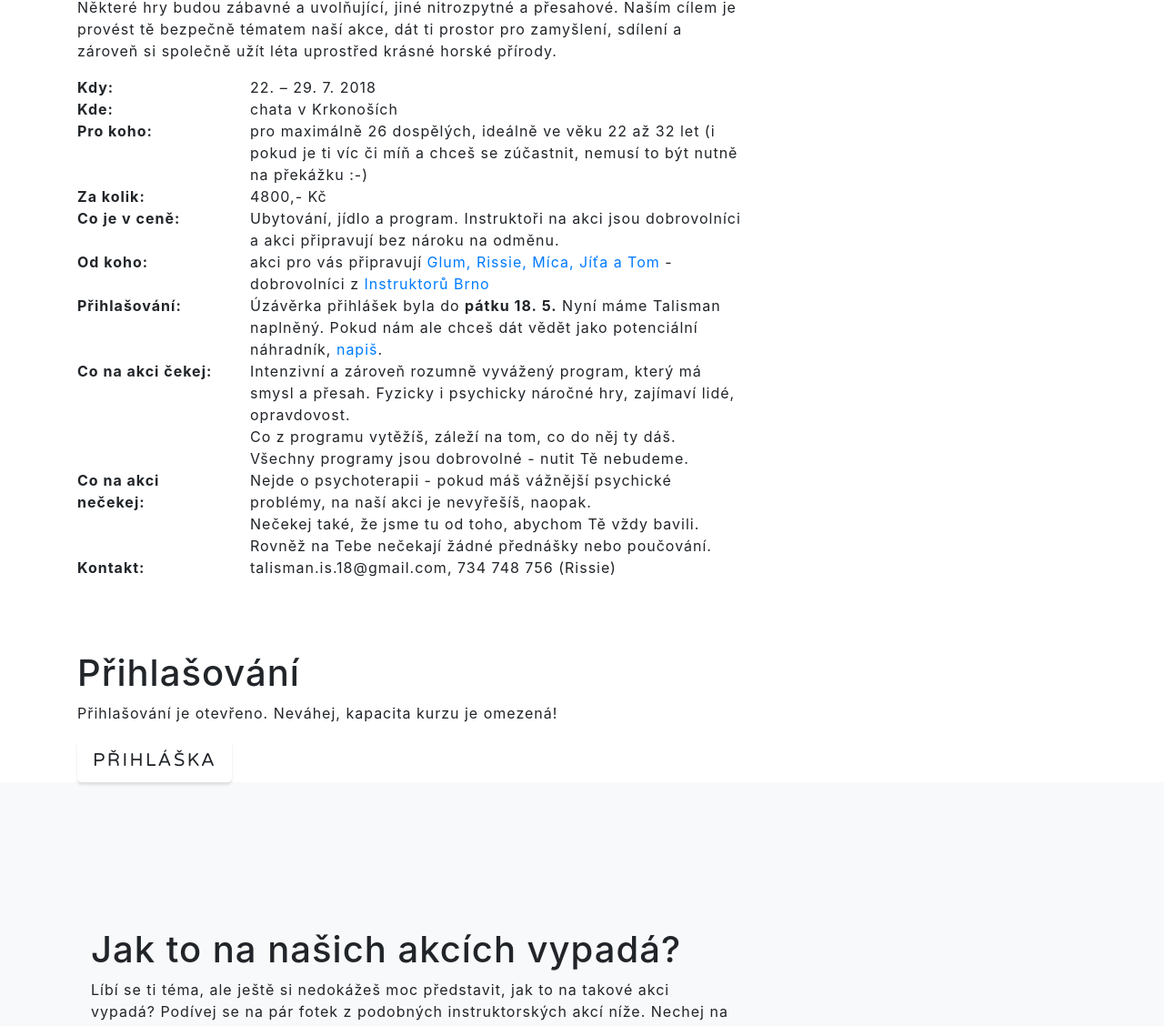
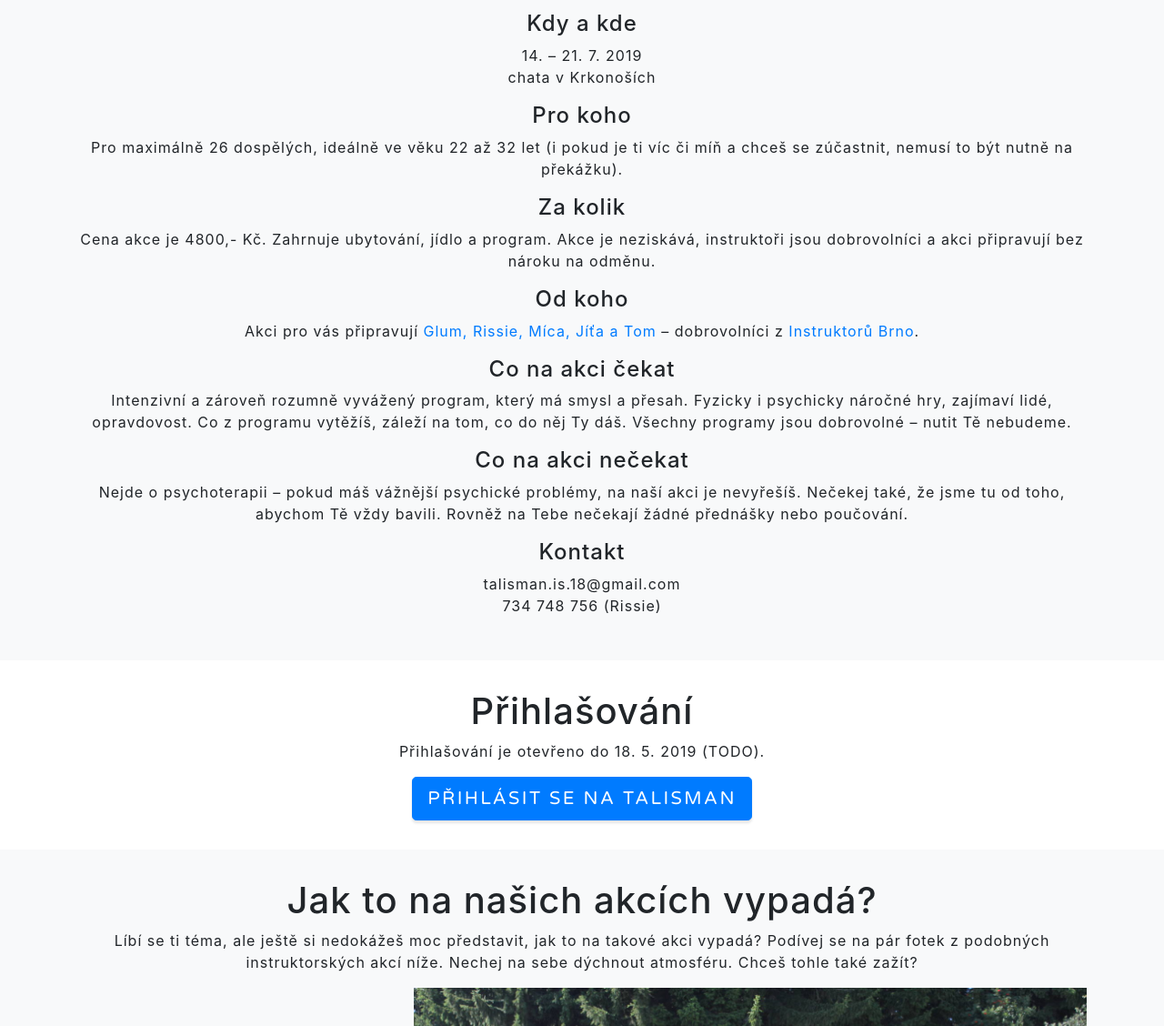
Before and after one commit to effa/zazitkovka-web, a website with bundled scripts: page index.html in a window 1280 px wide. Shown: the part 2410-3538 px from the top of the page at 91% size. Built offline with nearby package versions, Linux system fonts and the light colour scheme.

Commit message:
Improve styling

```diff
--- a/css/grayscale.css
+++ b/css/grayscale.css
@@ -180,37 +180,6 @@
   margin-bottom: 2rem;
 }
 
-.projects-section {
-  padding: 10rem 0;
-}
-
-.projects-section .featured-text {
-  padding: 2rem;
-}
-
-@media (min-width: 992px) {
-  .projects-section .featured-text {
-    padding: 0 0 0 2rem;
-    border-left: 0.5rem solid #1d9b6c;
-  }
-}
-
-.projects-section .project-text {
-  padding: 3rem;
-  font-size: 90%;
-}
-
-@media (min-width: 992px) {
-  .projects-section .project-text {
-    padding: 5rem;
-  }
-  .projects-section .project-text hr {
-    border-color: #1d9b6c;
-    border-width: .25rem;
-    width: 30%;
-  }
-}
-
 
 
 .signup-section {
@@ -236,7 +205,7 @@
 }
 
 .subpage {
-  padding: 5rem 0 0;
+  padding: 2rem 0 2rem 0;
 }
 
 .contact-section {
@@ -324,10 +293,39 @@ footer {
 }
 
 .cover-img-kontakt {
-  background: -webkit-gradient(linear, left top, left bottom, from(rgba(22, 22, 22, 0.1)), color-stop(75%, rgba(22, 22, 22, 0.5)), to(#161616)), url("../img/kontakt.jpg");
-  background: linear-gradient(to bottom, rgba(22, 22, 22, 0.1) 0%, rgba(22, 22, 22, 0.5) 75%, #161616 100%), url("../img/kontakt.jpg");
+  min-height: 35rem;
+  height: 95vh;
+  background: -webkit-gradient(linear, left top, left bottom, from(rgba(22, 22, 22, 0.1)), color-stop(55%, rgba(22, 22, 22, 0.6)), to(#161616)), url("../img/kontakt.jpg");
+  background: linear-gradient(to bottom, rgba(22, 22, 22, 0.1) 0%, rgba(22, 22, 22, 0.6) 55%, #161616 100%), url("../img/kontakt.jpg");
   background-position: center;
   background-repeat: no-repeat;
   background-attachment: scroll;
   background-size: cover;
 }
+
+
+.info-table > .row {
+    margin-bottom: 15px;
+}
+
+.featured-text {
+  padding-top: 30px;
+  padding-bottom: 10px;
+}
+
+
+#footer-sova {
+    float: left;
+    width: 125px;
+    height: 150px;
+    margin: 0 30px 50px 0;
+}
+
+.contact-wrapper {
+  position: relative;
+}
+
+.contact-content-bottom {
+  position: absolute;
+  bottom: 0;
+}
--- a/index.html
+++ b/index.html
@@ -92,7 +92,7 @@
 
 
           <p class="text-white">
-      Talisman je 8 denní zážitková akce pro dospělé na téma životního štěstí naplněná netradičními zážitky, zajímavými aktivitami, novými lidmi, krásnou přírodou Krkonoš, ale i časem na přemýšlení o tvém životě a o tom, co je pro tebe v životě důležité a co tě dělá šťastným/šťastnou.
+      Talisman je osmidenní zážitková akce pro dospělé na téma životního štěstí naplněná netradičními zážitky, zajímavými aktivitami, novými lidmi, krásnou přírodou Krkonoš, ale i časem na přemýšlení o tvém životě a o tom, co je pro tebe v životě důležité a co tě dělá šťastným/šťastnou.
           </p>
           <p class="text-white">
       Čeká tě nabitý týden s partou lidí ve tvém věku. Vyzkoušíš si různé aktivity a hry venku v přírodě i uvnitř. Některé hry budou zábavné a uvolňující, další hodně pohybové či naopak odpočinkové a jiné se zaměří na zamyšlení a poznávání sebe sama. Díky tomu všemu budeš mít šanci zjistit, zda jsi opravdu šťastný/á a jak si dlouhodobé štěstí udržet nebo ho konečně najít.
@@ -109,13 +109,11 @@
   </section>
 
 
-<section id="info" class="container content-section subpage">
-    <div class="row">
-        <div class="col-lg-8 col-lg-offset-2 col-md-10 col-md-offset-1">
-            <div class="section-left-aligned-content">
+<section id="info" class="subpage text-center bg-light">
+  <div class="container">
     <h1>Praktické informace o akci</h1>
     <p>
-                    <b>Talisman</b> je zážitková akce pro dospělé na téma štěstí.
+        <b class="green">Talisman</b> je zážitková akce pro mladé dospělé na téma štěstí.
         Celých 8 dnů věnujeme pestrému programu složenému z her a
         pohybových, tvořivých i zamýšlecích aktivit.
         Některé hry budou zábavné a uvolňující, jiné nitrozpytné a přesahové.
@@ -123,79 +121,86 @@
         dát ti prostor pro zamyšlení, sdílení a zároveň si společně
         užít léta uprostřed krásné horské přírody.
     </p>
-                <div class="info-table">
-                    <div class="row">
-                        <div class="col-md-3"><strong>Kdy:</strong></div>
-                        <div class="col-md-9">22.&nbsp;– 29.&nbsp;7. 2018</div>
-                    </div>
-                    <div class="row">
-                        <div class="col-md-3"><strong>Kde:</strong></div>
-                        <div class="col-md-9">chata v Krkonoších</div>
-                    </div>
-                    <div class="row">
-                        <div class="col-md-3"><strong>Pro koho:</strong></div>
-                        <div class="col-md-9">pro maximálně 26 dospělých, ideálně ve věku 22 až 32 let (i pokud je ti víc či míň a chceš se zúčastnit, nemusí to být nutně na překážku :-)</div>
-                    </div>
-                    <div class="row">
-                        <div class="col-md-3"><strong>Za kolik:</strong></div>
-                        <div class="col-md-9">4800,-&nbsp;Kč</div>
-                    </div>
-                    <div class="row">
-                        <div class="col-md-3"><strong>Co je v ceně:</strong></div>
-                        <div class="col-md-9">Ubytování, jídlo a program. Instruktoři na akci jsou dobrovolníci a akci připravují bez nároku na odměnu.</div>
-                    </div>
-                    <div class="row">
-                        <div class="col-md-3"><strong>Od koho:</strong></div>
-                        <div class="col-md-9">akci pro vás připravují <a title="Tým" href="./?page=tym">Glum, Rissie, Míca, Jíťa a Tom</a> - dobrovolníci z <a href="http://www.instruktori.cz/">Instruktorů Brno</a></div>
-                    </div>
-                    <div class="row">
-                        <div class="col-md-3"><strong>Přihlašování:</strong></div>
-                        <div class="col-md-9">
-                          Úzávěrka přihlášek byla do&nbsp;<strong>pátku 18.&nbsp;5.</strong> Nyní máme Talisman naplněný. Pokud nám ale chceš dát vědět jako potenciální náhradník, <a href="./?page=prihlaska">napiš</a>.
-                        </div>
-                    </div>
-                    <div class="row">
-                        <div class="col-md-3"><strong>Co na akci čekej:</strong></div>
-                        <div class="col-md-9">
-                            Intenzivní a zároveň rozumně vyvážený program, který má smysl a přesah. Fyzicky i psychicky náročné hry,
-                            zajímaví lidé, opravdovost.<br />
-                            Co z programu vytěžíš, záleží na tom, co do něj ty dáš. Všechny programy jsou dobrovolné - nutit Tě nebudeme.
-                        </div>
-                    </div>
-                    <div class="row">
-                        <div class="col-md-3"><strong>Co na akci nečekej:</strong></div>
-                        <div class="col-md-9">
-                            Nejde o psychoterapii - pokud máš vážnější psychické problémy, na naší akci je nevyřešíš, naopak.<br />
-                            Nečekej také, že jsme tu od toho, abychom Tě vždy bavili.<br />
+
+    <h4>
+      Kdy a kde
+    </h4>
+    <p>
+    14.&nbsp;– 21.&nbsp;7. 2019<br/>
+    chata v Krkonoších
+    </p>
+
+    <h4>
+      Pro koho
+    </h4>
+    <p>
+      Pro maximálně 26 dospělých,
+      ideálně ve věku 22 až 32 let
+      (i pokud je ti víc či míň a chceš se zúčastnit, nemusí to být nutně na překážku).
+    </p>
+
+    <h4>
+      Za kolik
+    </h4>
+    <p>
+    Cena akce je 4800,-&nbsp;Kč.
+    Zahrnuje ubytování, jídlo a program.
+    Akce je neziskává, instruktoři jsou dobrovolníci a akci připravují bez nároku na odměnu.
+    </p>
+
+    <h4>
+      Od koho
+    </h4>
+    <p>
+    Akci pro vás připravují <a title="Tým" href="#team">Glum, Rissie, Míca, Jíťa a Tom</a> &ndash; dobrovolníci z <a href="http://www.instruktori.cz/">Instruktorů Brno</a>.
+    </p>
+
+    <h4>
+      Co na akci čekat
+    </h4>
+    <p>
+      Intenzivní a zároveň rozumně vyvážený program, který má smysl a přesah.
+      Fyzicky i psychicky náročné hry,
+      zajímaví lidé, opravdovost.
+      Co z programu vytěžíš, záleží na tom, co do něj Ty dáš. Všechny programy
+      jsou dobrovolné &ndash; nutit Tě nebudeme.
+    </p>
+
+    <h4>
+      Co na akci nečekat
+    </h4>
+    <p>
+      Nejde o psychoterapii &ndash; pokud máš vážnější psychické problémy, na
+      naší akci je nevyřešíš.
+      Nečekej také, že jsme tu od toho, abychom Tě vždy bavili.
       Rovněž na Tebe nečekají žádné přednášky nebo poučování.
-                        </div>
-                    </div>
-                    <div class="row">
-                        <div class="col-md-3"><strong>Kontakt:</strong></div>
-                        <div class="col-md-9">
-                            talisman.is.18@gmail.com, 734&nbsp;748&nbsp;756 (Rissie)
-                        </div>
-                    </div>
-                </div>
-             </div>
-        </div>
-    </div>
+    </p>
+
+    <h4>
+      Kontakt
+    </h4>
+    <p>
+    talisman.is.18@gmail.com<br/>
+    734&nbsp;748&nbsp;756 (Rissie)
+    </p>
+
+
 </section>
 
 
-<section id="signup" class="container content-section subpage">
+<section id="signup" class="container content-section text-center subpage">
     <div class="row">
-        <div class="col-lg-8 col-lg-offset-2 col-md-10 col-md-offset-1">
-            <div class="section-left-aligned-content">
+        <div class="col-12">
             <h1>Přihlašování</h1>
                 <p>
-                Přihlašování je otevřeno. Neváhej, kapacita kurzu je omezená!
+                Přihlašování je otevřeno do 18. 5. 2019 (TODO).
+                <!--. Neváhej, kapacita kurzu je omezená!-->
+                <!--Úzávěrka přihlášek byla do&nbsp;<strong>pátku 18.&nbsp;5.</strong> Nyní máme Talisman naplněný. Pokud nám ale chceš dát vědět jako potenciální náhradník, <a href="./?page=prihlaska">napiš</a>.-->
                 </p>
               <a href="https://docs.google.com/forms/d/e/1FAIpQLSeBPN-lnBpyRYaKkfz5hUaV1rJk4BSz2no7Lvau3qWmXRQiiA/viewform?usp=sf_link"
-                class="btn btn-default btn-lg">
-                  PŘIHLÁŠKA
+                 target="_blank" class="btn btn-primary btn-lg">
+                  PŘIHLÁSIT SE NA TALISMAN
               </a>
-            </div>
         </div>
     </div>
 </section>
@@ -208,10 +213,9 @@
 
 
 
-<section id="photos" class="projects-section bg-light">
+<section id="photos" class="subpage text-center bg-light">
   <div class="container">
 
-    <div class="col-lg-8 col-lg-offset-2 col-md-10 col-md-offset-1">
     <h1>Jak to na našich akcích vypadá?</h1>
     <p>
         Líbí se ti téma,<!-- uvažuješ o <a href="./?page=prihlaska">přihlášení</a>,--> ale ještě
@@ -219,7 +223,6 @@
         z podobných instruktorských akcí níže. Nechej na sebe dýchnout atmosféru. Chceš
         tohle také zažít?
     </p>
-    </div>
 
     <div class="row align-items-center no-gutters mb-4 mb-lg-5">
       <div class="col-xl-4 col-lg-5">
@@ -406,13 +409,13 @@
 
 
 <!-- Footer -->
-<footer id="contact" class="cover-img-kontakt bg-black small text-white-50">
+<footer id="contact" class="contact-wrapper cover-img-kontakt bg-black small text-white">
   <div class="container">
-    <div id="contact" class="col-lg-8 col-lg-offset-2">
+    <div class="contact-content-bottom col-lg-8 col-lg-offset-2">
+        <a class="left" href="http://www.instruktori.cz/"><img id="footer-sova" src="img/footer-sova.png" /></a>
         <h2>Kontakt</h2>
-        <a class="left" href="http://www.instruktori.cz/"><img id="footer-sova" src="img/footer-sova.png" /></a>
         <p><b>Talisman</b> je akce pořádaná pod hlavičkou <a href="http://www.instruktori.cz/">Instruktorů Brno</a>.</p>
-        <p>Jakékoliv dotazy ohledně akce nám pište emailem přímo na adresu <a href="mailto:talisman.is.18@gmail.com">talisman.is.18@gmail.com</a></p>
+        <p>Jakékoliv dotazy ohledně akce nám pište emailem na adresu <a href="mailto:talisman.is.18@gmail.com">talisman.is.18@gmail.com</a></p>
     </div>
   </div>
 </footer>
```
Lines whose indentation alone changed are shown as unchanged.
